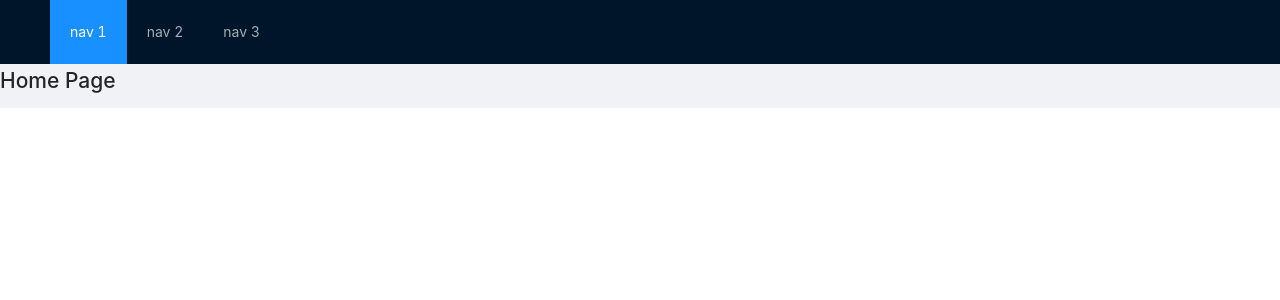
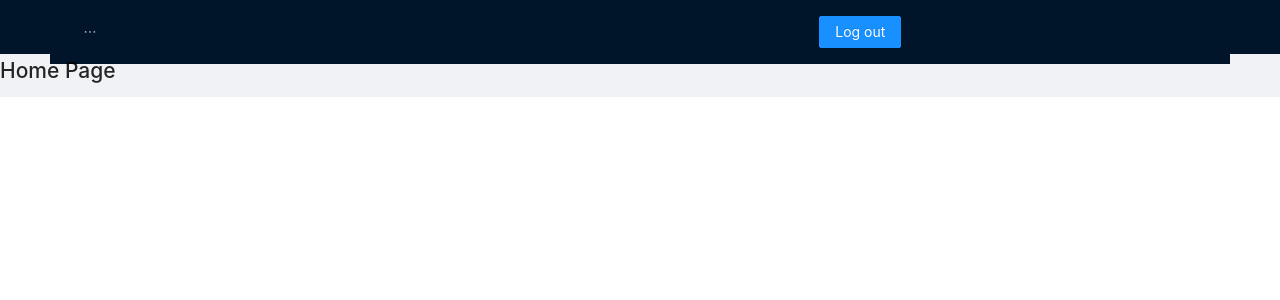
Before and after one commit to newsify42/Newsify, a React (Create React App) app in the folder frontend/: page / in a window 1280 px wide. Shown: the top 300 px of the page. Built offline with nearby package versions, Linux system fonts and the light colour scheme.

Commit message:
added some styling to improve look of navbar

```diff
--- a/frontend/src/components/Navbar/Navbar.js
+++ b/frontend/src/components/Navbar/Navbar.js
@@ -1,5 +1,6 @@
 import React, { useState } from "react";
 import { Link, NavLink } from "react-router-dom";
+import styles from "./Navbar.module.css";
 
 import { Layout, Menu, Icon, Button } from "antd";
 
@@ -8,11 +9,71 @@ const { Header, Content, Footer } = Layout;
 const Navbar = props => {
   return (
     <Layout>
-      <Header>
-        <Menu theme="dark" mode="horizontal" defaultSelectedKeys={["1"]}>
-          <Menu.Item key="1">nav 1</Menu.Item>
-          <Menu.Item key="2">nav 2</Menu.Item>
-          <Menu.Item key="3">nav 3</Menu.Item>
+      <Header className={styles.container}>
+        <Menu
+          theme="dark"
+          mode="horizontal"
+          className={styles.nav}
+          // defaultSelectedKeys="1"
+        >
+          <Menu.Item key="1" className={styles.menuItem}>
+            <NavLink
+              to="/"
+              activeClassName={styles.navItemSelected}
+              className={styles.navItem}
+              exact
+            >
+              All
+            </NavLink>
+          </Menu.Item>
+          <Menu.Item key="2" className={styles.menuItem}>
+            <NavLink
+              to="/pol"
+              activeClassName={styles.navItemSelected}
+              className={styles.navItem}
+            >
+              Politics
+            </NavLink>
+          </Menu.Item>
+          <Menu.Item key="3" className={styles.menuItem}>
+            <NavLink
+              to="/sport"
+              activeClassName={styles.navItemSelected}
+              className={styles.navItem}
+            >
+              Sports
+            </NavLink>
+          </Menu.Item>
+          <Menu.Item key="4" className={styles.menuItem}>
+            <NavLink
+              to="/tv"
+              activeClassName={styles.navItemSelected}
+              className={styles.navItem}
+            >
+              Film & TV
+            </NavLink>
+          </Menu.Item>
+          <Menu.Item key="5" className={styles.menuItem}>
+            <NavLink
+              to="/music"
+              activeClassName={styles.navItemSelected}
+              className={styles.navItem}
+            >
+              Music
+            </NavLink>
+          </Menu.Item>
+          <Menu.Item key="6" className={styles.menuItem}>
+            <NavLink
+              to="/games"
+              activeClassName={styles.navItemSelected}
+              className={styles.navItem}
+            >
+              Video Games
+            </NavLink>
+          </Menu.Item>
+          <Button key="7" type="primary">
+            Log out
+          </Button>
         </Menu>
       </Header>
       <Content>{props.children}</Content>
--- /dev/null
+++ b/frontend/src/components/Navbar/Navbar.module.css
@@ -0,0 +1,35 @@
+.container {
+  height: 6.7vh;
+}
+
+.nav {
+  width: 100%;
+  display: flex;
+  justify-content: space-between;
+  align-items: center;
+}
+
+.nav li {
+  min-width: 80px;
+  text-align: center;
+}
+
+.nav button {
+  margin-left: 2rem;
+  align-content: center;
+}
+
+.menuItem {
+  width: 100%;
+}
+
+.navItem {
+  padding: 2.4vh;
+}
+
+.navItemSelected {
+  width: 100% !important;
+  height: 100% !important;
+  background-color: #218fff;
+  font-size: 1rem;
+}
```
